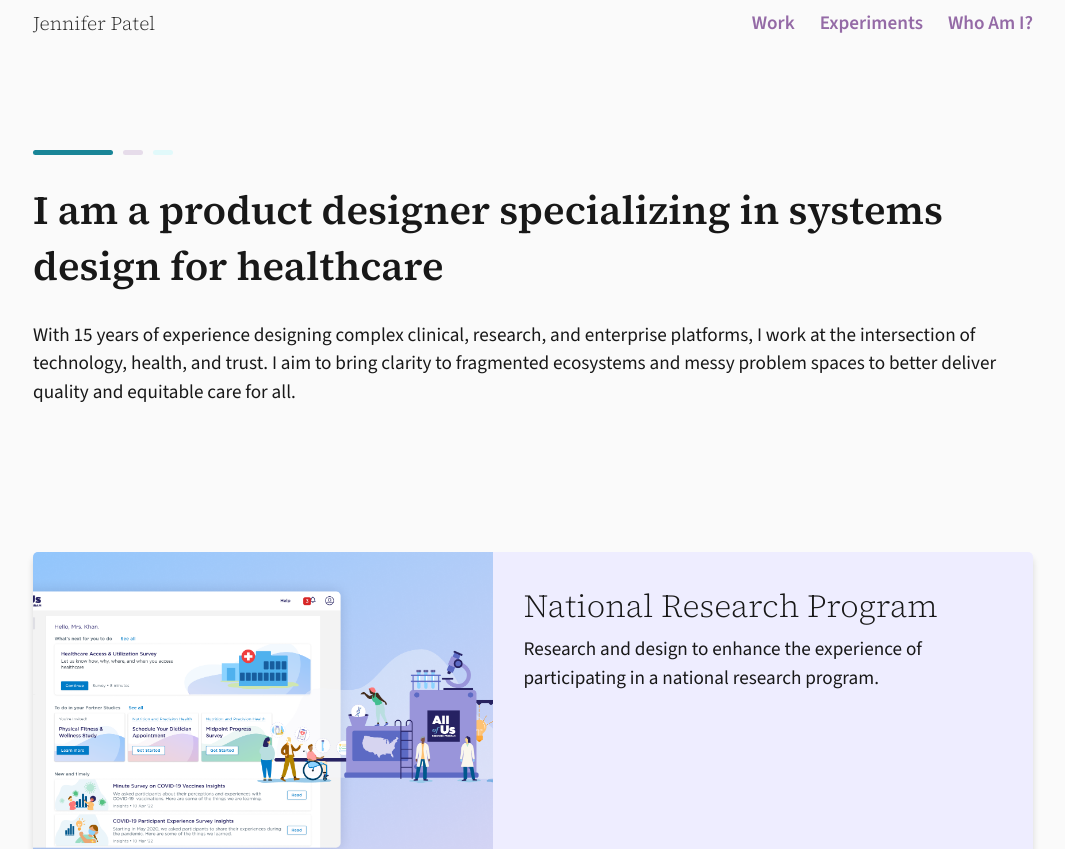
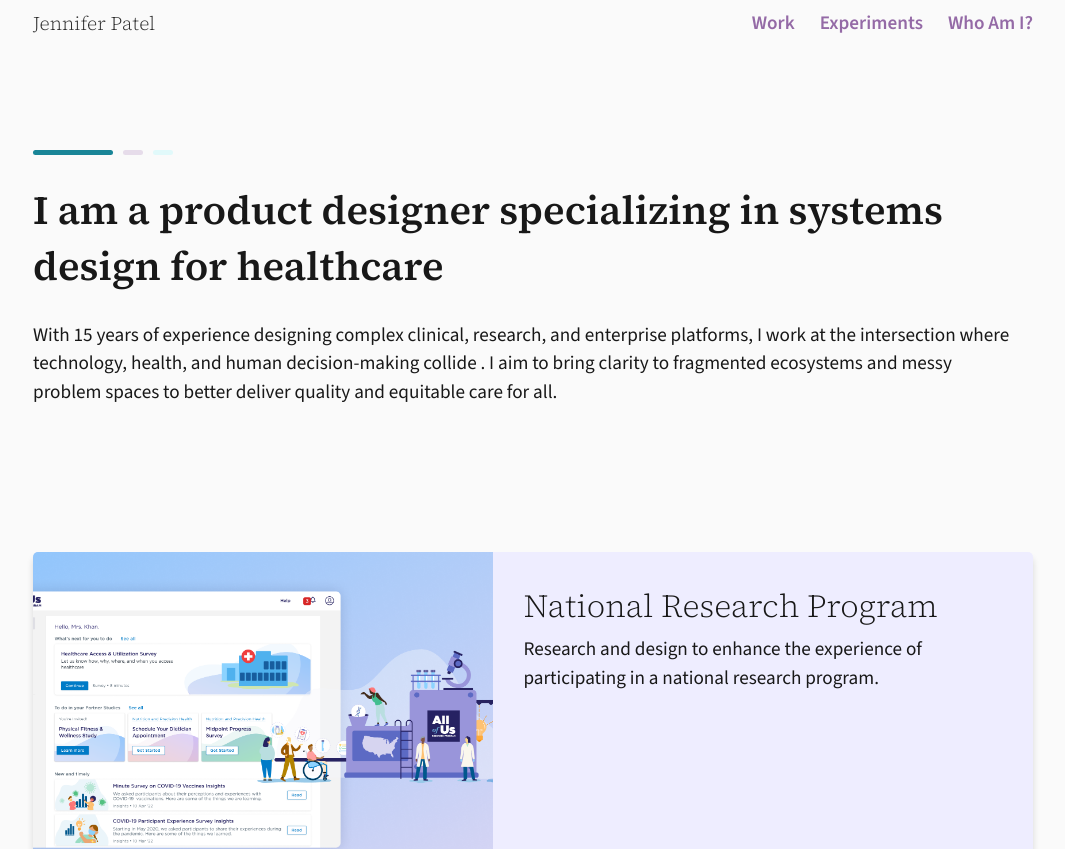
Before and after one commit to jen-p/jens-portfolio-2024, a Next.js app: page / in a window 1280 px wide. Shown: the top 849 px of the page, without its empty margins (107-1172 px from the left). Built offline with nearby package versions, Linux system fonts and the light colour scheme.

Commit message:
update bio

```diff
--- a/src/pages/index.js
+++ b/src/pages/index.js
@@ -14,7 +14,7 @@ const Whoami = () => (
         <div className="whatdo">
           <div className="bars"><div className="bar bar1"></div><div className="bar bar2"></div><div className="bar bar3"></div></div>
           <h1>I am a product designer specializing in systems design for healthcare</h1>
-          <p>With 15 years of experience designing complex clinical, research, and enterprise platforms, I work at the intersection of technology, health, and trust. I aim to bring clarity to fragmented ecosystems and messy problem spaces to better deliver quality and equitable care for all.</p>
+          <p>With 15 years of experience designing complex clinical, research, and enterprise platforms, I work at the intersection where technology, health, and human decision-making collide . I aim to bring clarity to fragmented ecosystems and messy problem spaces to better deliver quality and equitable care for all.</p>
         </div>
         <div className="projectList">
           {projectList.map((project) => {
```
